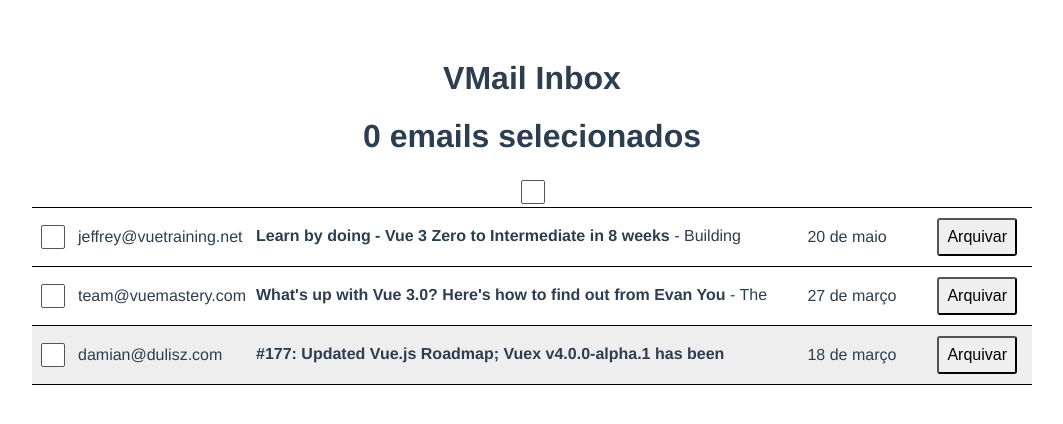
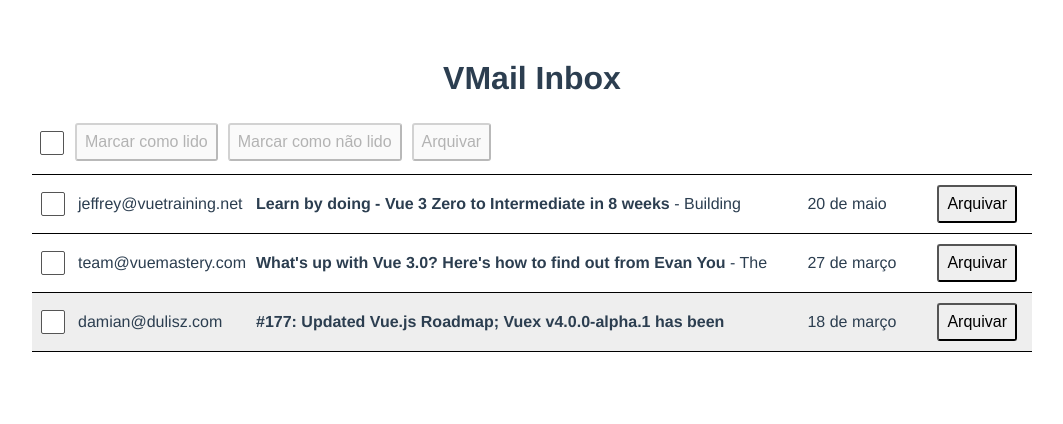
Before and after one commit to rodrigoross/maibox-clone, a Vue app: page / in a window 1280 px wide. Shown: the top 424 px of the page, without its empty margins (108-1171 px from the left). Built offline with nearby package versions, Linux system fonts and the light colour scheme; data requests are answered from the project's data file.

Commit message:
adiciona metodos e controle de classes para action bar

```diff
--- a/src/App.vue
+++ b/src/App.vue
@@ -1,8 +1,8 @@
 <template>
   <h1>VMail Inbox</h1>
 
-<!-- Com composable foi possivel criar um state não persistente utilizando o Set -->
-  <h1>{{ selecaoDeEmails.emails.size }} emails selecionados</h1>
+  <!-- Com composable foi possivel criar um state não persistente utilizando o Set -->
+  <!-- <h1>{{ selecaoDeEmails.emails.size }} emails selecionados</h1> -->
   <!-- E possivel ignorr o template #default e deixar o conteudo encapsulado dentro do Suspense -->
   <Suspense>
     <template #default>
--- a/src/components/BulkActionBar.vue
+++ b/src/components/BulkActionBar.vue
@@ -1,11 +1,30 @@
 <template>
-  <div>
+  <div class="bulk-action-bar">
+    <span class="checkbox">
       <input
         type="checkbox"
         :checked="todosEmailsSelecionados"
         :class="[algunsEmailsSelecionados ? 'partial-check' : '']"
         @click="selecionarTodos"
       />
+    </span>
+    <span class="buttons">
+      <button
+        @click="emailsSelecionados.lidos()"
+        :disabled="[...emailsSelecionados.emails].every(e => e.read)"
+      >
+        Marcar como lido
+      </button>
+      <button
+        @click="emailsSelecionados.naoLidos()"
+        :disabled="[...emailsSelecionados.emails].every(e => !e.read)"
+      >
+        Marcar como não lido
+      </button>
+      <button @click="emailsSelecionados.arquivar()" :disabled="numSelecionados === 0">
+        Arquivar
+      </button>
+    </span>
   </div>
 </template>
 <script>
@@ -39,7 +58,9 @@ export default {
     return {
       todosEmailsSelecionados,
       algunsEmailsSelecionados,
-      selecionarTodos
+      selecionarTodos,
+      emailsSelecionados,
+      numSelecionados
     };
   }
 };
--- a/src/components/MailTable.vue
+++ b/src/components/MailTable.vue
@@ -36,9 +36,9 @@
 <script>
 import { format } from "date-fns";
 import { ptBR } from "date-fns/locale";
-import { reactive, ref } from "vue";
+import { ref } from "vue";
 import axios from "axios";
-import useSelecaoDeEmails from '@/composables/use-selecao-emails'
+import useSelecaoDeEmails from "@/composables/use-selecao-emails";
 import MailView from "@/components/MailView";
 import ModalView from "@/components/ModalView";
 import BulkActionBar from "@/components/BulkActionBar";
@@ -51,17 +51,15 @@ export default {
     BulkActionBar
   },
   async setup() {
-    // let { data: emails } = await axios.get("http://localhost:3000/emails");
+    let { data: emails } = await axios.get("http://localhost:3000/emails");
     // let emails = response.data; // reduzindo com es6 fica { data: emails}
-    let response = await axios.get("http://localhost:3000/emails");
-    const emails = ref(response.data);
 
     return {
       format,
       localeOptions: {
         locale: ptBR
       },
-      emails,
+      emails: ref(emails),
       emailAberto: ref(null),
       selecaoDeEmails: useSelecaoDeEmails()
     };
--- a/src/composables/use-selecao-emails.js
+++ b/src/composables/use-selecao-emails.js
@@ -1,3 +1,5 @@
+import axios from "axios";
+
 const { reactive } = require("vue");
 
 const emails = reactive(new Set());
@@ -21,11 +23,25 @@ export const useSelecaoDeEmails = function () {
     });
   }
 
+  const paraSelecionados = (fn) => {
+    emails.forEach(email => {
+      fn(email);
+      axios.put(`http://localhost:3000/emails/${email.id}`, email)
+    })
+  }
+
+  const lidos = () => paraSelecionados(e => e.read = true)
+  const naoLidos = () => paraSelecionados(e => e.read = false)
+  const arquivar = () => { paraSelecionados(e => e.archived = true); limpa() }
+
   return {
     emails,
     troca,
     limpa,
-    adicionaVarios
+    adicionaVarios,
+    lidos,
+    naoLidos,
+    arquivar
   }
 }
 
```
Lines whose indentation alone changed are shown as unchanged.
